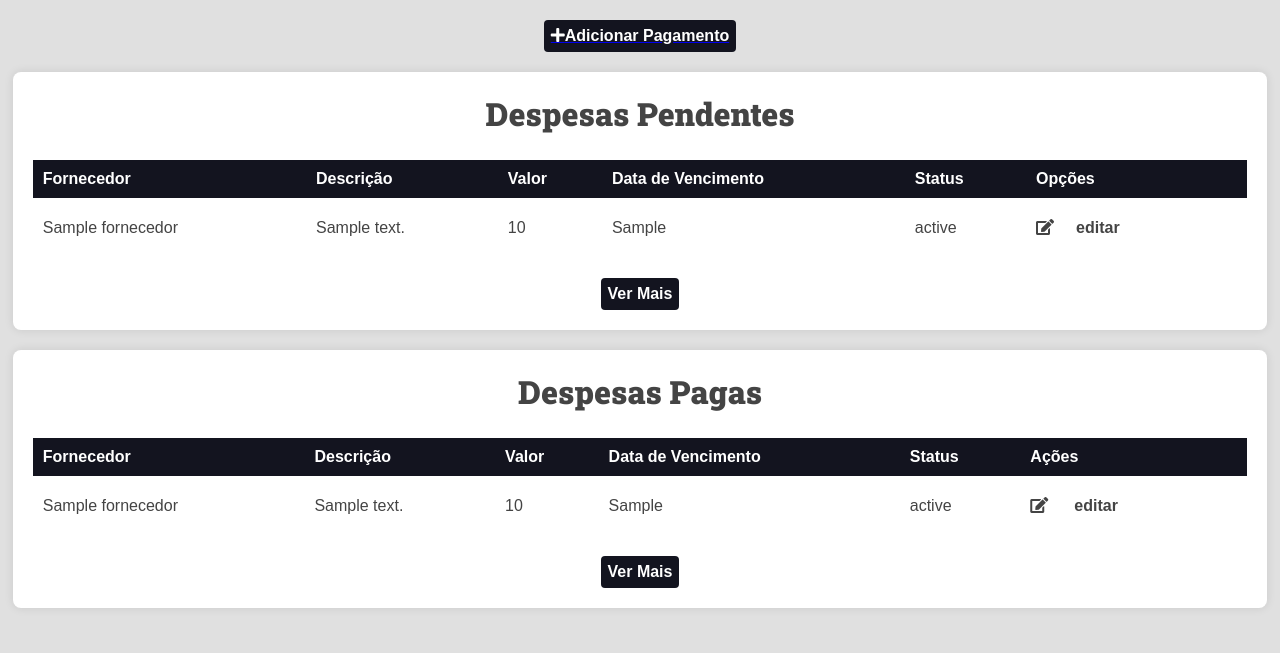
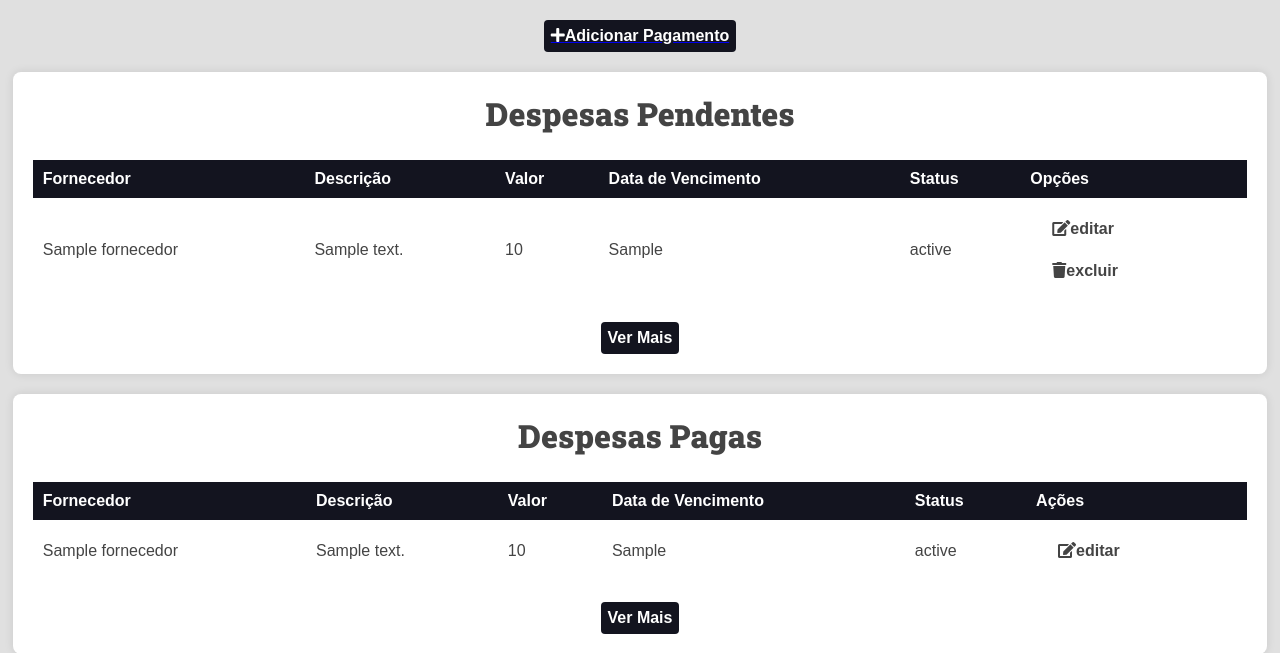
Before and after one commit to KauanMonteiro/controle-de-estoque, a Django app: template estoque/templates/pages/area_despesas.html in a window 1280 px wide. Shown: the part 135-788 px from the top of the page. Run offline with Django 3.2, Linux system fonts and the light colour scheme; the template is opened without the code that fills it: most values are stand-ins (such as "Sample title", 1, 10 or a date in 2020).

Commit message:
Implementado a função de excluir despesas

```diff
--- a/estoque/templates/pages/lista_fornecedores.html
+++ b/estoque/templates/pages/lista_fornecedores.html
@@ -6,7 +6,7 @@
             <tr>
                 <th>Fornecedor</th>
                 <th>Contato</th>
-                <th>Ações</th>
+                <th>Opções</th>
             </tr>
         </thead>
         <tbody>
@@ -23,10 +23,9 @@
                         {{ fornecedor.nome_fornecedor }}
                     </td>
                     <td>{{ fornecedor.telefone }}</td>
-                    <td><a href="{% url 'editar_fornecedor' fornecedor.id %}" class="botao"><i class="fas fa-edit"></i> editar</a></td>
+                    <td><a href="{% url 'editar_fornecedor' fornecedor.id %}" class="botao"><i class="fas fa-edit"></i> editar</a>
                     <form action="{% url 'excluir_fornecedor' fornecedor.id %}" method="post">
                         {% csrf_token %}
-                        <td>
                         <button class="botao" type="submit"><i class="fas fa-trash"></i> excluir</button>
                     </td>
                     </form>
--- a/estoque/templates/partials/tabela_despesas.html
+++ b/estoque/templates/partials/tabela_despesas.html
@@ -20,7 +20,12 @@
                     <td>{{ pagamento.valor }}</td>
                     <td>{{ pagamento.data_vencimento }}</td>
                     <td>{{ pagamento.status }}</td>
-                    <td> <i class="fas fa-edit"><a href="{% url "editar_pagamento" pagamento.id %}" class="botao">editar</i></a></td>
+                    <td> <a href="{% url "editar_pagamento" pagamento.id %}" class="botao"><i class="fas fa-edit"></i>editar</a>
+                        <form action="{% url "excluir_despesas" pagamento.id %}" method="POST">
+                        {% csrf_token %}
+                        <button class="botao"><i class="fas fa-trash"></i>excluir</button>
+                    </form>
+                    </td>
                 </tr>
                 {% endfor %}
             </tbody>
--- a/estoque/templates/partials/tabela_despesas_pagos.html
+++ b/estoque/templates/partials/tabela_despesas_pagos.html
@@ -20,9 +20,7 @@
                     <td>{{ pagamento.data_vencimento }}</td>
                     <td>{{ pagamento.status }}</td>
                     <td>
-                        <i class="fas fa-edit">
-                            <a href="{% url 'editar_pagamento' pagamento.id %}" class="botao">editar</a>
-                        </i>
+                        <a href="{% url 'editar_pagamento' pagamento.id %}" class="botao"> <i class="fas fa-edit"></i>editar</a>
                     </td>
                 </tr>
                 {% endfor %}
--- a/estoque/templates/partials/tabela_estoque.html
+++ b/estoque/templates/partials/tabela_estoque.html
@@ -5,6 +5,7 @@
             <th>Produto</th>
             <th>quantidade</th>
             <th>Fornecedor</th>
+            <th>Opções</th>
         </thead>
 
         <tbody>
@@ -14,11 +15,10 @@
                 <td>{{produto.nome}}</td>
                 <td>{{produto.quantidade}}</td>
                 <td>{{produto.fornecedor}}</td>
-                <td> <i class="fas fa-edit"><a href="{% url "editar_produto" produto.id%}" class="botao">editar</i></a></td>
+                <td> <a href="{% url "editar_produto" produto.id%}" class="botao"><i class="fas fa-edit"></i>editar</a>
 
                 <form action="{% url 'excluir_produto' produto.id %}" method="post">
                     {% csrf_token %}
-                    <td>
                     <button class="botao" type="submit"><i class="fas fa-trash"></i> excluir</button>
                 </td>
                 </form>
--- a/estoque/urls.py
+++ b/estoque/urls.py
@@ -15,5 +15,6 @@ urlpatterns = [
     path('fornecedor/delete/<int:id>/',views.excluir_fornecedor, name='excluir_fornecedor'),
     path('area_despesas/', views.area_despesas, name='area_despesas'),
     path('cadastro_pagamento/', views.cadastro_pagamento, name='cadastro_pagamento'),
-    path('editar_pagamento/<int:id>/', views.editar_pagamento, name='editar_pagamento')
+    path('editar_pagamento/<int:id>/', views.editar_pagamento, name='editar_pagamento'),
+    path('excluir_despesas/<int:id>/', views.excluir_despesas, name='excluir_despesas')
     ]
```
Also changed, not shown: estoque/templates/pages/dashboard.html (+5 -1 lines), estoque/views.py (+7 -2 lines).
